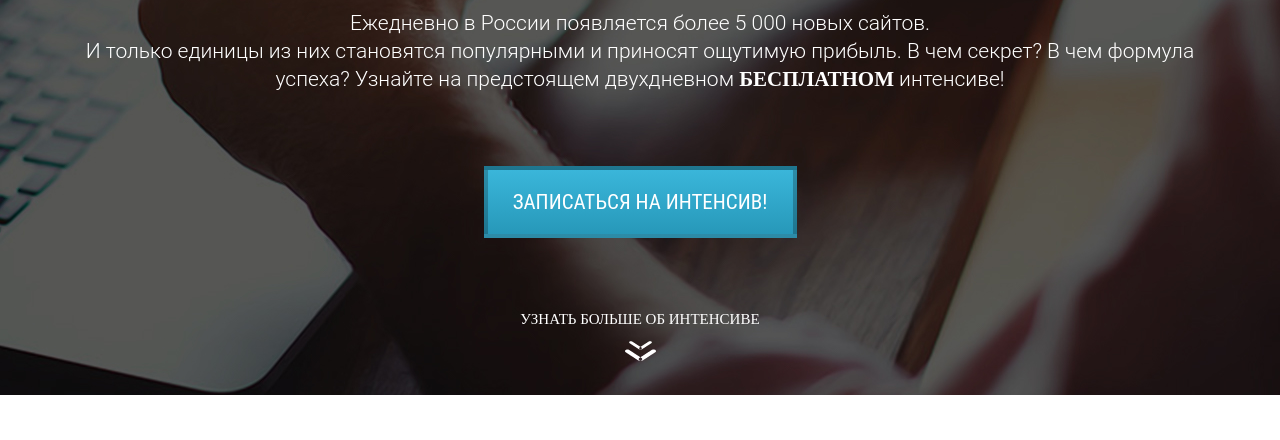
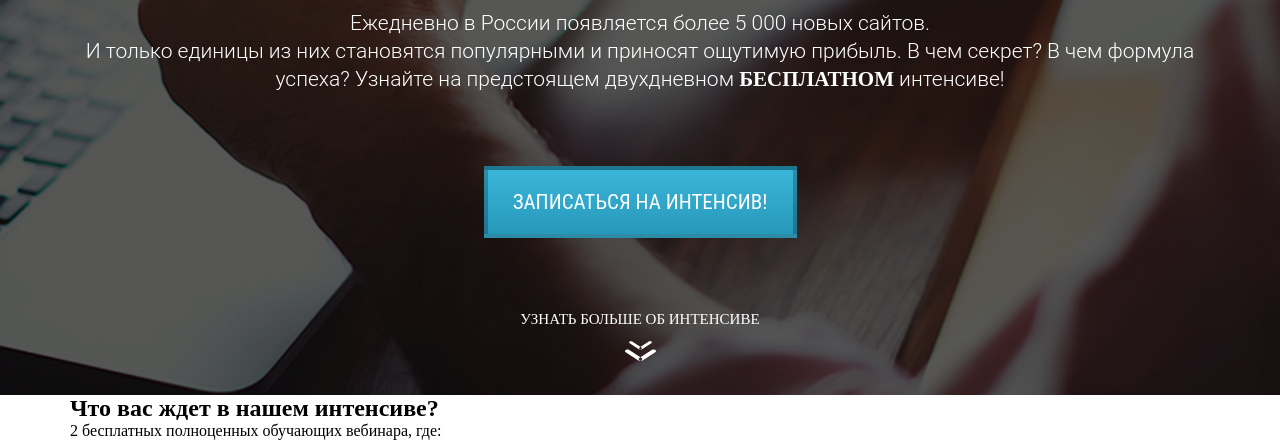
Before and after one commit to Egocomedis/WordPress, a plain HTML site: page index.html in a window 1280 px wide. Shown: the part 405-845 px from the top of the page. Before the commit the page ends 800 px from the top, so only its background shows below. Drawn offline with Linux system fonts and the light colour scheme.

Commit message:
added waiting section

```diff
--- a/index.html
+++ b/index.html
@@ -35,7 +35,13 @@
             </div>
         </div>
     </section>
-
+    <section class="waiting">
+        <div class="container">
+            <h2 class="waiting_header">Что вас ждет в нашем интенсиве?</h2>
+            <div class="waiting_divider"></div>
+            <div class="waiting_subheader">2 бесплатных полноценных обучающих вебинара, где:</div>
+        </div>
+    </section>
 
 </body>
 </html>
```
